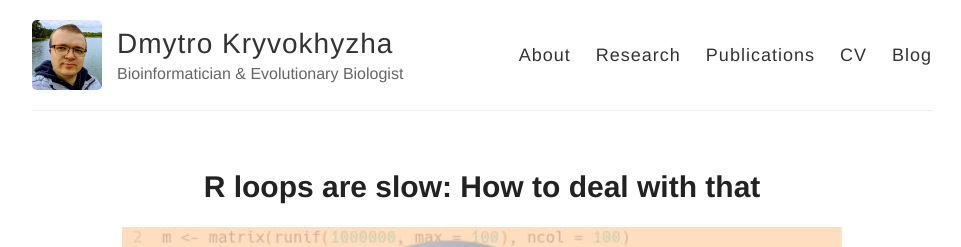
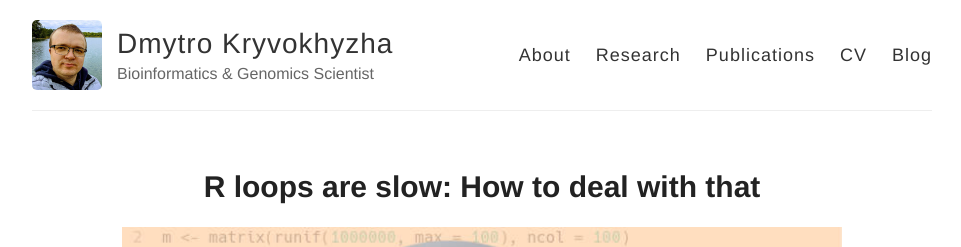
Before and after one commit to evodify/evodify.github.io, a Jekyll site: the page built from index.html, in a window 1280 px wide and 900 px high. Shown: the top 247 px of the window, without its empty margins (158-1119 px from the left). Built offline with Jekyll 4.4.1, drawn with Linux system fonts in a browser that asks for light colours; the list of posts is cut into pages by our own code.

Commit message:
updated about info in _config.yml

```diff
--- a/_config.yml
+++ b/_config.yml
@@ -6,12 +6,12 @@
 name: Dmytro Kryvokhyzha
 
 # Short description (displayed in the header)
-slogan: Bioinformatician & Evolutionary Biologist
+slogan: Bioinformatics & Genomics Scientist
 
 # Longer description:
 description: > # this means to ignore newlines until "avatar:"
-    I am a Bioinformatician and Evolutionary Biologist at Uppsala University.
-    I analyze genomic and transcriptomic data, and have a passion for Data Science.
+    Bioinformatics and Genomics Scientist at Uppsala University.
+    Analyze large scale genomic and transcriptomic data, and have a passion for Data Science.
 
 # URL of your avatar or profile pic (you could use your GitHub profile pic)
 avatar: /assets/avatar_Dmytro-Kryvokhyzha.jpeg
```
